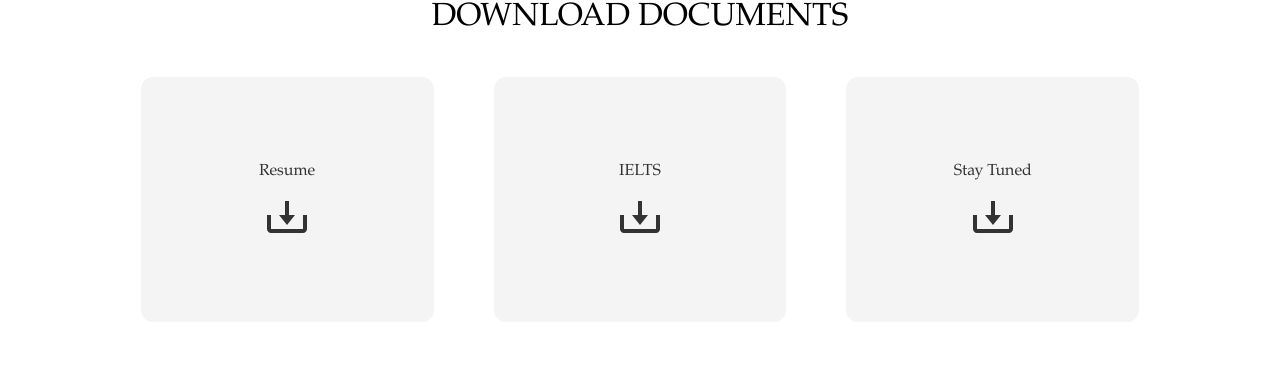
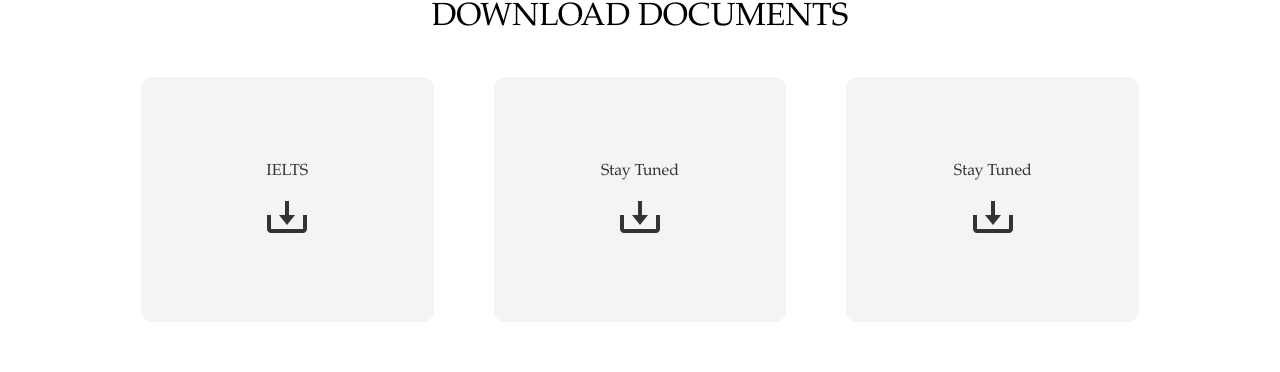
Before and after one commit to tjcchen/website, a Next.js app: page /download in a window 1280 px wide. Shown: the part 207-579 px from the top of the page. Built offline with nearby package versions, Linux system fonts and the light colour scheme.

Commit message:
feat: update website content

```diff
--- a/app/download/page.tsx
+++ b/app/download/page.tsx
@@ -9,14 +9,6 @@ const Download = () => {
       <h1 className={styles.caption}>DOWNLOAD DOCUMENTS</h1>
       <div className={styles.box}>
         <Link
-          href="https://drive.google.com/file/d/1cNb_s0T70XiKjKLutN9eVo0iVpgdNa36/view"
-          target="_blank"
-          className={styles.card}
-        >
-          <strong>Resume</strong>
-          <BiDownload fontSize={48} className={styles.download} />
-        </Link>
-        <Link
           href="https://drive.google.com/file/d/1teY50DKLDBiSOvYwB7gPWinq-Kk2lG12/view"
           target="_blank"
           className={styles.card}
@@ -24,10 +16,11 @@ const Download = () => {
           <strong>IELTS</strong>
           <BiDownload fontSize={48} className={styles.download} />
         </Link>
-        <Link
-          href="/download"
-          className={styles.card}
-        >
+        <Link href="/download" className={styles.card}>
+          <strong>Stay Tuned</strong>
+          <BiDownload fontSize={48} className={styles.download} />
+        </Link>
+        <Link href="/download" className={styles.card}>
           <strong>Stay Tuned</strong>
           <BiDownload fontSize={48} className={styles.download} />
         </Link>
--- a/data/skill.ts
+++ b/data/skill.ts
@@ -10,7 +10,7 @@ const data = {
     languages:
       "Java, C#, Python, Go, JavaScript, NodeJS, TypeScript, HTML, CSS, SQL",
     framework:
-      "Flask, Spring Boot, Servlet, Velocity, ASP.NET, MVC, MVVM, WPF, SOA, Microservice, RPC, ReactJS, React Native, VueJS, RequireJS, Express",
+      "Flask, Spring Boot, Servlet, Velocity, ASP.NET, MVC, MVVM, WPF, SOA, Microservice, RPC, NextJS, ReactJS, VueJS, RequireJS, Express",
     databases: "PostgreSQL, MySQL, SqlServer, MongoDB",
     tools:
       "Linux, GitHub, GitLab, Git, Docker, Nginx, Amazon AWS, Alibaba Cloud, Webpack, Gulp, Gradle, Markdown",
```
